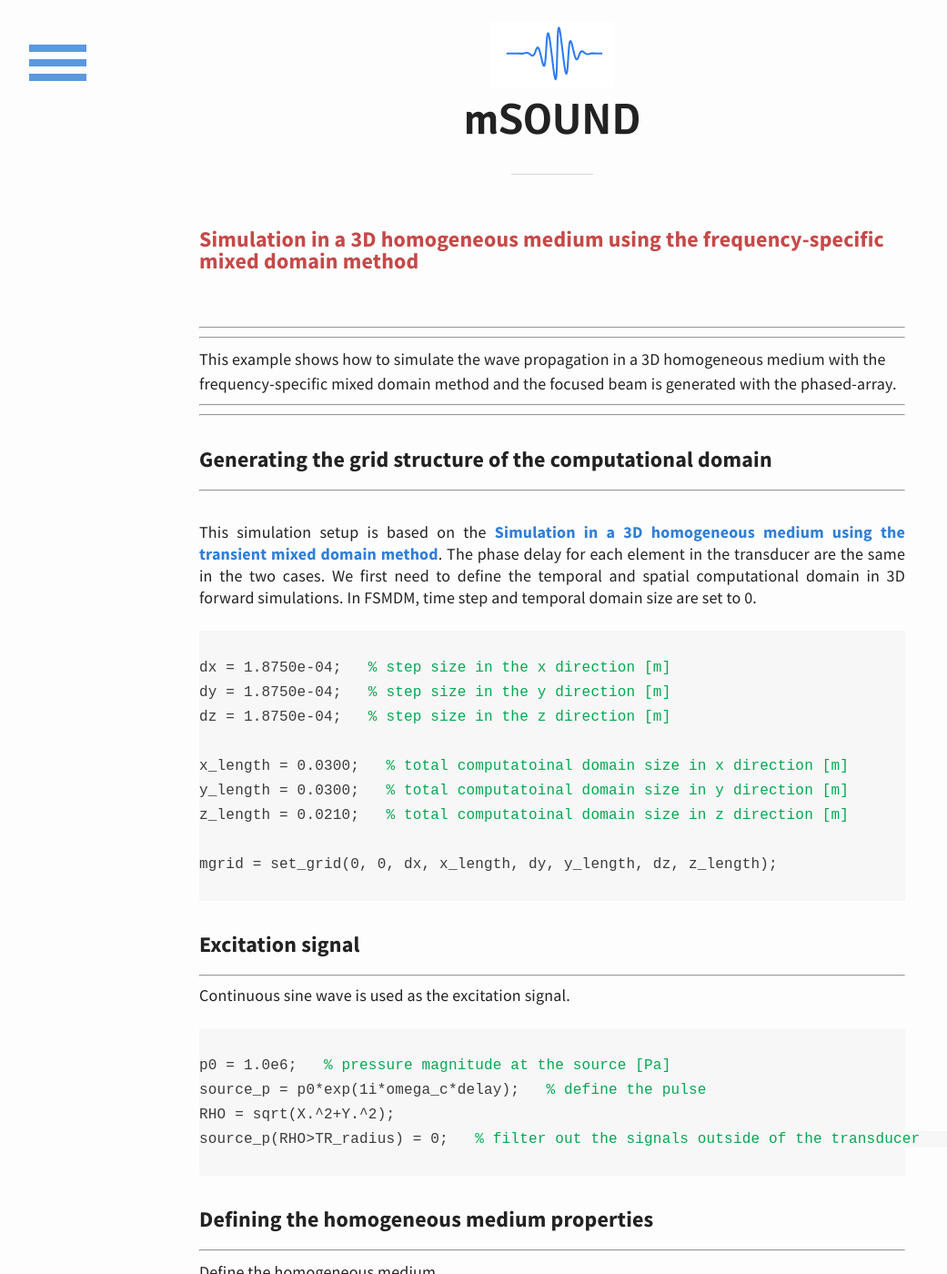
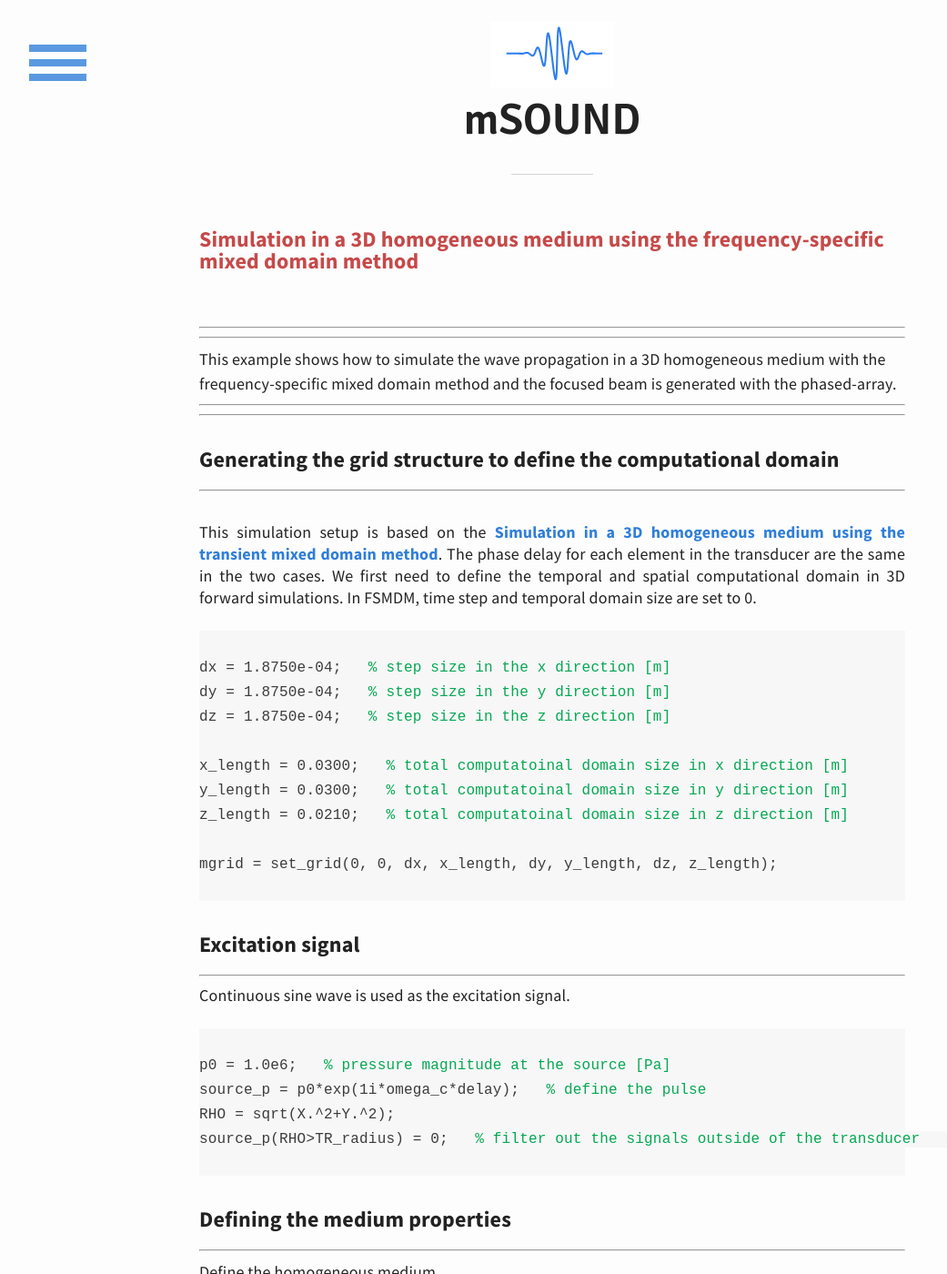
Before and after one commit to m-SOUND/mSOUND, a Jekyll site: the page built from _posts/2019-02-20-FSMDM_3D_homogeneous.html, in a window 1280 px wide and 1400 px high. Shown: the whole window at 91% size, without its empty margins (33-1074 px from the left). Built offline with Jekyll 4.4.1, drawn with Linux system fonts in a browser that asks for light colours.

Commit message:
Update 2019-02-20-FSMDM_3D_homogeneous.html

```diff
--- a/_posts/2019-02-20-FSMDM_3D_homogeneous.html
+++ b/_posts/2019-02-20-FSMDM_3D_homogeneous.html
@@ -12,7 +12,7 @@ This example shows how to simulate the wave propagation in a 3D homogeneous medi
 </p>
 
 <!---defining the structure grid--->
-<h6>Generating the grid structure of the computational domain</h6>
+<h6>Generating the grid structure to define the computational domain</h6>
 <hr>
 <p>
  <br>
@@ -55,7 +55,7 @@ source_p(RHO>TR_radius) = 0;  <font color="#03a852"> % filter out the signals ou
  </p>
 
 <p>
-<h6>Defining the homogeneous medium properties</h6>
+<h6>Defining the medium properties</h6>
 <hr>
 Define the homogeneous medium.
  <pre>
```
